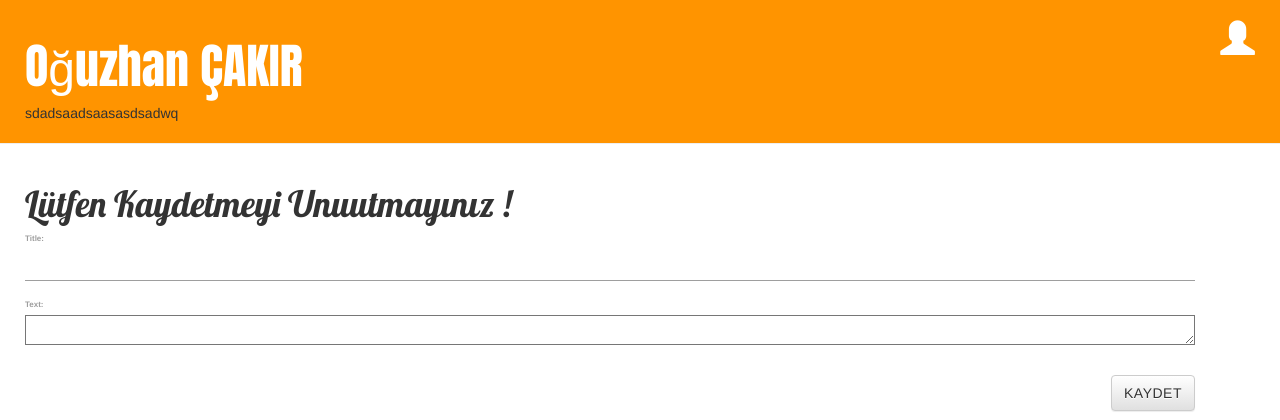
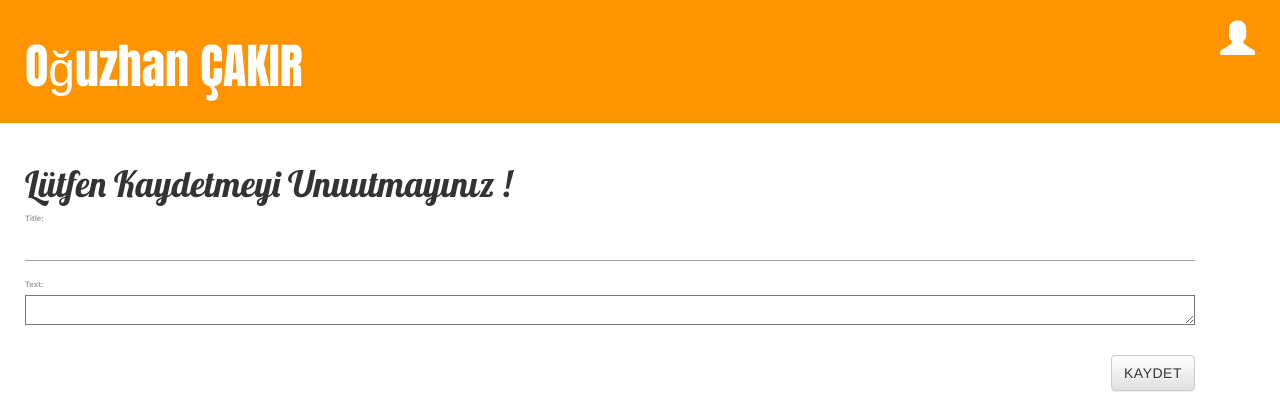
Before and after one commit to oguzhancakir/my-first-blog, a Django app: page /post/new in a window 1280 px wide. Shown: the top 420 px of the page. Run offline with Django 3.2, Linux system fonts and the light colour scheme; some libraries are stand-ins or nearby versions.

Commit message:
saddsadasdas

```diff
--- a/blog/templates/blog/base.html
+++ b/blog/templates/blog/base.html
@@ -62,7 +62,6 @@
             <a href="{% url 'login' %}" class="top-menu"><span class="glyphicon glyphicon-user"></span></a>
             {% endif %}
             <h1><a href="/">Oğuzhan ÇAKIR</a></h1>
-            sdadsaadsaasasdsadwq
         </div>
 
         <div class="content container">
```
Also changed, not shown: blog/views.py (+4 -10 lines).
